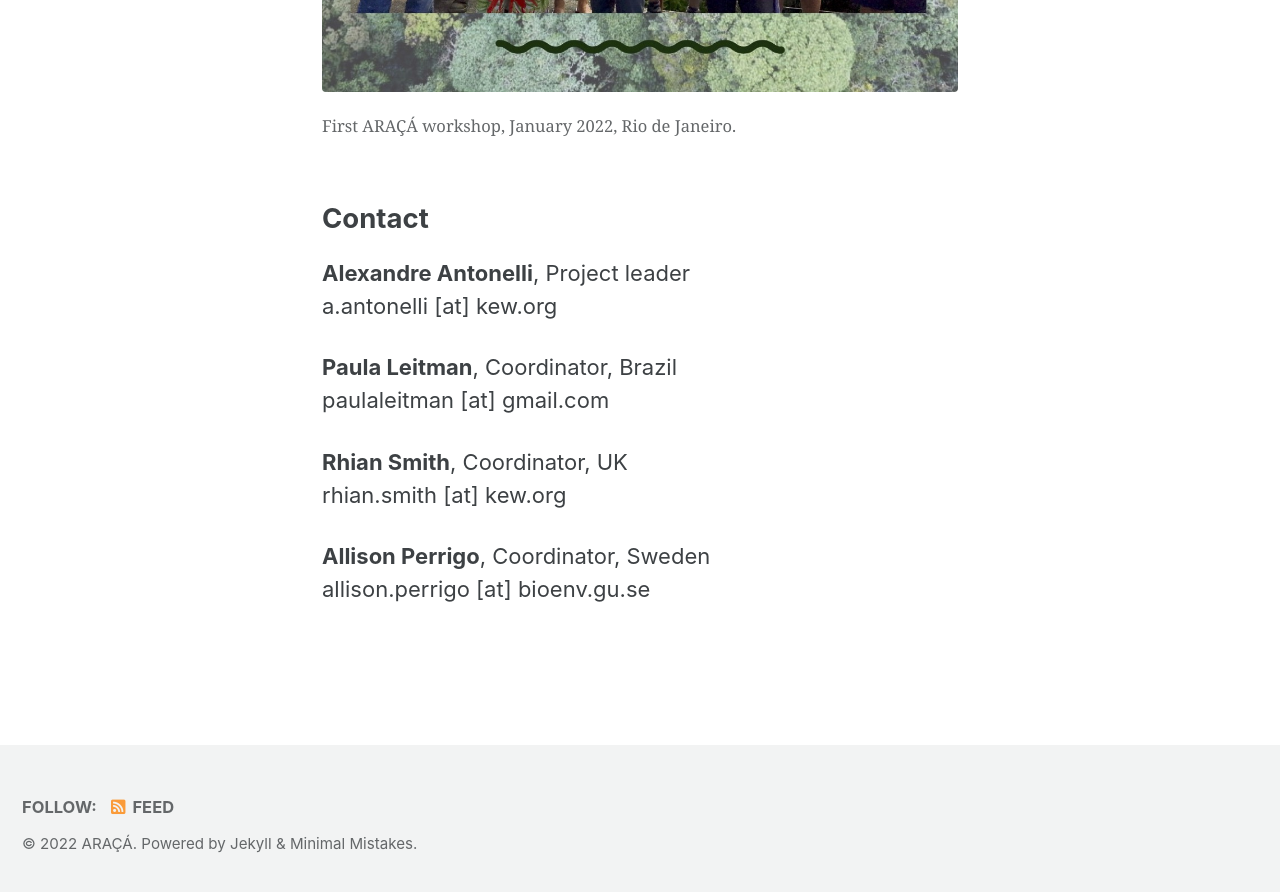
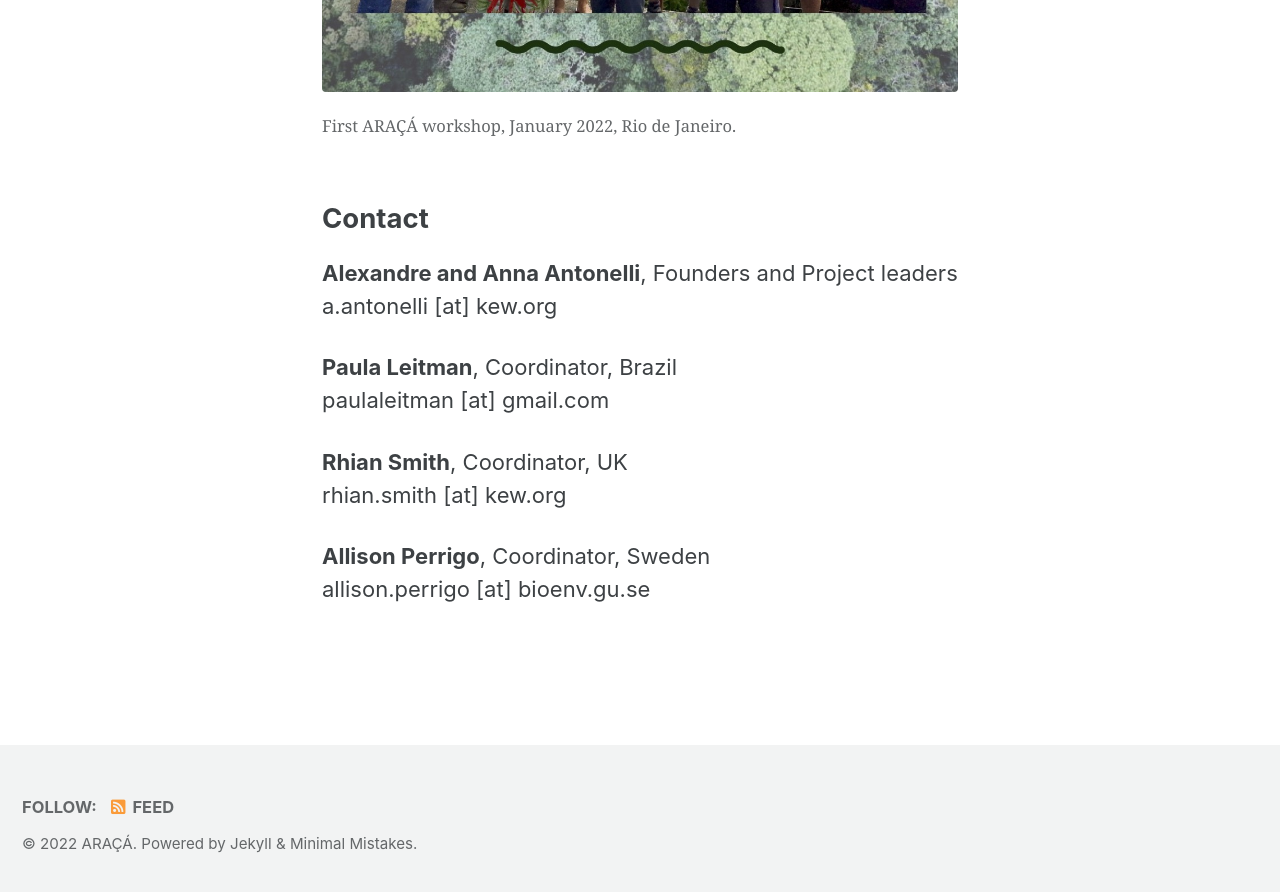
Before and after one commit to rhianjsmith/araca-project, a Jekyll site: the page built from _pages/about.md, in a window 1280 px wide and 900 px high, scrolled down 1432 px. Shown: the top 892 px of the window. Built offline with Jekyll 4.4.1, drawn with Linux system fonts in a browser that asks for light colours; cached includes are drawn as plain includes.

Commit message:
Update about.md

```diff
--- a/_pages/about.md
+++ b/_pages/about.md
@@ -21,7 +21,7 @@ In January 2022 we organised a first workshop to bring together interested resea
 {% include figure image_path="/assets/images/ARACA-workshop-2022.jpg" alt="ARACA workshop 2022" caption="First ARAÇÁ workshop, January 2022, Rio de Janeiro." %}
 ## Contact
 
-**Alexandre Antonelli**, Project leader
+**Alexandre and Anna Antonelli**, Founders and Project leaders
 a.antonelli [at] kew.org
 
 **Paula Leitman**, Coordinator, Brazil
```
